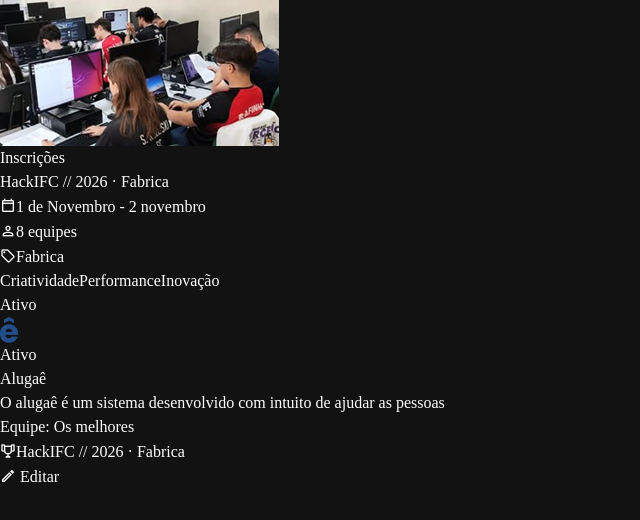
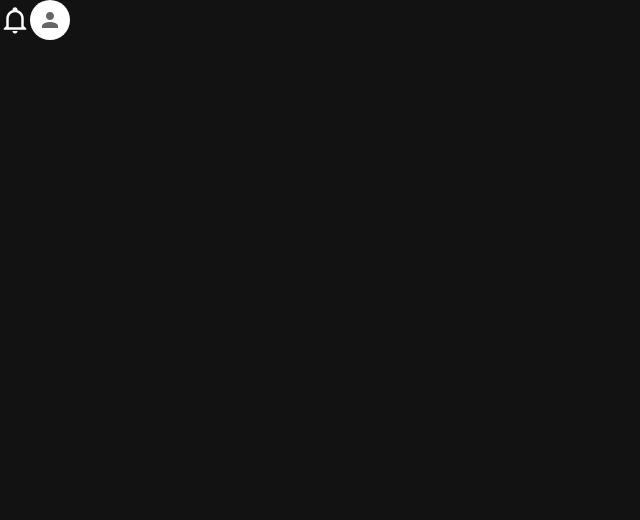
Before and after one commit to fabricadesoftware-ifc/fabricaHackathon_frontEnd, a Vue app: page / in a window 1280 px wide. Shown: the top 520 px of the page, without its empty margins (0-640 px from the left). Built offline with nearby package versions, Linux system fonts and the light colour scheme; a small style sheet from the web is missing.

Commit message:
fix: arrumamdo codigo para pr

```diff
--- a/package.json
+++ b/package.json
@@ -17,7 +17,8 @@
     "@mdi/font": "^7.4.47",
     "@vuetify/v0": "^0.1.7",
     "vue": "^3.5.30",
-    "vue-router": "^5.0.3"
+    "vue-router": "^5.0.3",
+    "vuetify": "^4.1.6"
   },
   "devDependencies": {
     "@tailwindcss/vite": "^4.2.1",
--- a/src/App.vue
+++ b/src/App.vue
@@ -2,44 +2,11 @@
   import EventCard from './components/ui/eventCard.vue';
   import StatusProject from './components/ui/statusProject.vue';
   import ProjectCard from './components/ui/projectCard.vue';
-
+  import HeaderActions from './components/ui/HeaderActions/index.ts';
 </script>
 
 <template>
-  <div>
-    <div>
-        <EventCard
-            endDate="2 novembro"
-            image="/images/hackifc.png"
-            location="Fabrica"
-            startDate="1 de Novembro"
-            status="inscricoes"
-            statusLabel="Inscrições"
-            :tags="['Criatividade', 'Performance', 'Inovação']"
-            :teams="8"
-            title="HackIFC // 2026"
-        />
-    </div>
-  </div>
-
-  <div>
-    <StatusProject
-      label="Ativo"
-      status="ativo"
-    />
-  </div>
-
-  <div>
-    <ProjectCard
-        logo="/images/logo.png"
-        status="ativo"
-        statusLabel="Ativo"
-        description="O alugaê é um sistema desenvolvido com intuito de ajudar as pessoas"
-        title="Alugaê"
-        team="Os melhores"
-        event="HackIFC // 2026 · Fabrica"
-    />
-  </div>
+  <HeaderActions />
 </template>
 
   <style>
--- a/src/components/ui/HeaderActions/HeaderActions.vue
+++ b/src/components/ui/HeaderActions/HeaderActions.vue
@@ -1,4 +1,6 @@
 <script setup lang="ts">
+import { ref } from 'vue'
+
 interface Props {
   userAvatar?: string
   userName: string
@@ -13,42 +15,103 @@ const emit = defineEmits<{
   (e: 'notification-click'): void
   (e: 'menu-option-click', option: MenuOption): void
 }>()
+
+const menuOpen = ref(false)
+
+function handleNotificationClick() {
+  emit('notification-click')
+}
+
+function handleOptionClick(option: MenuOption) {
+  emit('menu-option-click', option)
+  menuOpen.value = false
+}
 </script>
 
 <template>
   <div class="flex items-center gap-5">
-
     <button
-      class="relative bg-transparent border-none cursor-pointer text-2xl"
-      @click="emit('notification-click')"
+      class="relative bg-transparent border-none cursor-pointer text-2xl notification-btn"
+      @click="handleNotificationClick"
+      aria-label="Notificações"
     >
-      <span class="mdi mdi-bell"></span>
-
-      <span
+      <v-icon icon="mdi-bell-outline" size="30" color="black" />
+      <v-badge
         v-if="props.notificationCount > 0"
-        class="absolute -top-2 -right-2 flex items-center justify-center w-[18px] h-[18px] rounded-full bg-red-500 text-white text-xs font-bold"
-      >
-        {{ props.notificationCount }}
-      </span>
+        :content="props.notificationCount"
+        color="red"
+        overlap
+        class="absolute -top-1 -right-1"
+      />
     </button>
 
+    <!-- Avatar + Menu -->
+    <v-menu v-model="menuOpen" location="bottom end">
+      <template #activator="{ props: menuProps }">
+        <v-avatar
+          v-bind="menuProps"
+          :image="props.userAvatar || undefined"
+          size="40"
+          class="cursor-pointer"
+        >
+          <v-icon v-if="!props.userAvatar" icon="mdi-account" />
+        </v-avatar>
+      </template>
 
-
-    <div class="flex items-center gap-3">
-      <img
-        v-if="props.userAvatar"
-        :src="props.userAvatar"
-        alt="Avatar"
-        class="w-10 h-10 rounded-full object-cover"
-      />
-
-      <div
-        v-else
-        class="flex items-center justify-center w-10 h-10 rounded-full bg-gray-300 text-xl"
-      >
-        <span class="mdi mdi-account"></span>
-      </div>
-    </div>
+      <v-list density="compact" class="simple-menu">
+        <v-list-item
+          :title="props.userName"
+          class="font-semibold text-sm opacity-70 "
+          disabled
+        />
+        <v-list-item title="Perfil" @click="handleOptionClick('perfil')" />
+        <v-list-item title="Configurações" @click="handleOptionClick('configuracoes')" />
+        <v-list-item title="Sair" @click="handleOptionClick('sair')" />
+      </v-list>
+    </v-menu>
 
   </div>
 </template>
+
+<style scoped>
+.notification-btn:hover {
+  opacity: 0.7;
+}
+
+.simple-menu {
+  background-color: #ffffff !important;
+  border-radius: 8px !important;
+  padding: 0 !important;
+  min-width: 180px !important;
+}
+
+.simple-menu :deep(.v-list) {
+  padding: px !important;
+}
+
+.simple-menu :deep(.v-list-item) {
+  min-height: 31px !important;
+  padding: 0 12px !important;
+  margin: 0 !important;
+  border-radius: 6px !important;
+  color: #212121 !important;
+}
+
+.simple-menu :deep(.v-list-item__overlay) {
+  background-color: #f0f0f0 !important;
+  opacity: 0 !important;
+}
+.simple-menu :deep(.v-list-item-title) {
+  color: #212121 !important;
+}
+
+.simple-menu :deep(.v-list-item:hover) {
+  background-color: #f0f0f0 !important;
+}
+
+.simple-menu :deep(.v-list-item--disabled) {
+  opacity: 0.5 !important;
+  padding-top: 4px !important;
+  min-height: 28px !important;
+}
+</style>
--- a/src/plugins/vuetify.ts
+++ b/src/plugins/vuetify.ts
@@ -1,6 +1,17 @@
+// src/plugins/vuetify.ts
+
 import { createThemePlugin } from '@vuetify/v0'
+import { createVuetify } from 'vuetify'
 
-export default createThemePlugin({
+import * as components from 'vuetify/components'
+import * as directives from 'vuetify/directives'
+
+export const vuetify = createVuetify({
+  components,
+  directives,
+})
+
+export const themePlugin = createThemePlugin({
   default: 'dark',
   target: 'html',
   themes: {
```
Also changed, not shown: src/plugins/index.ts (+6 -8 lines), 1 other file (tests, documents, lock files or other folders).
